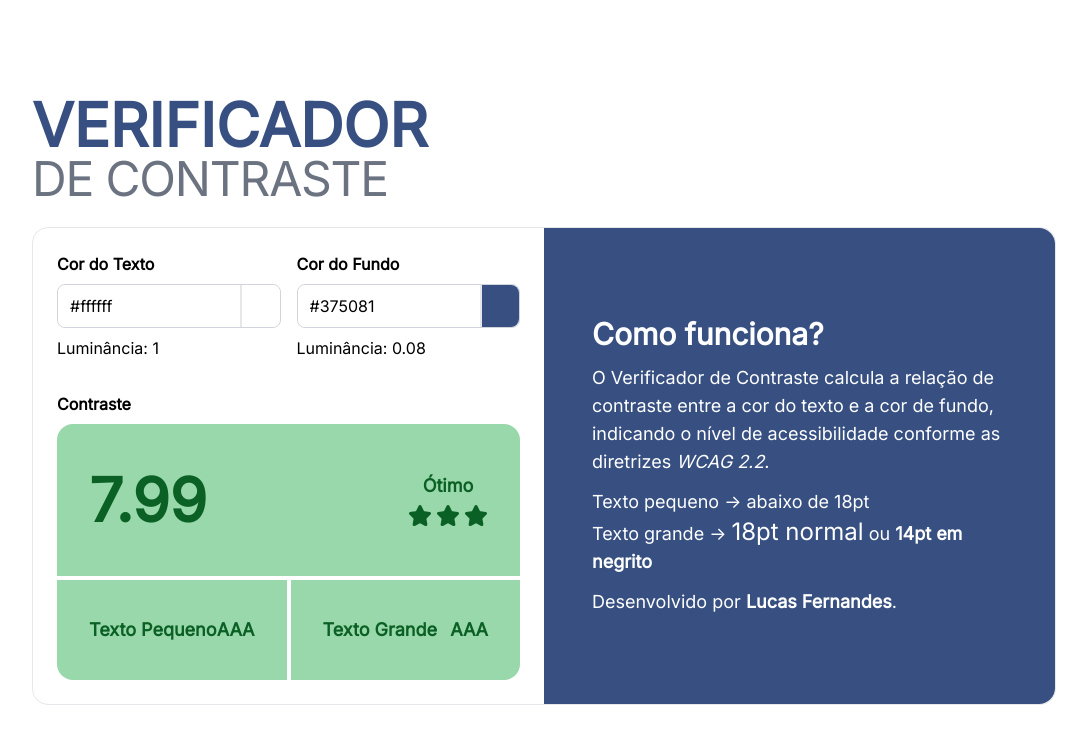
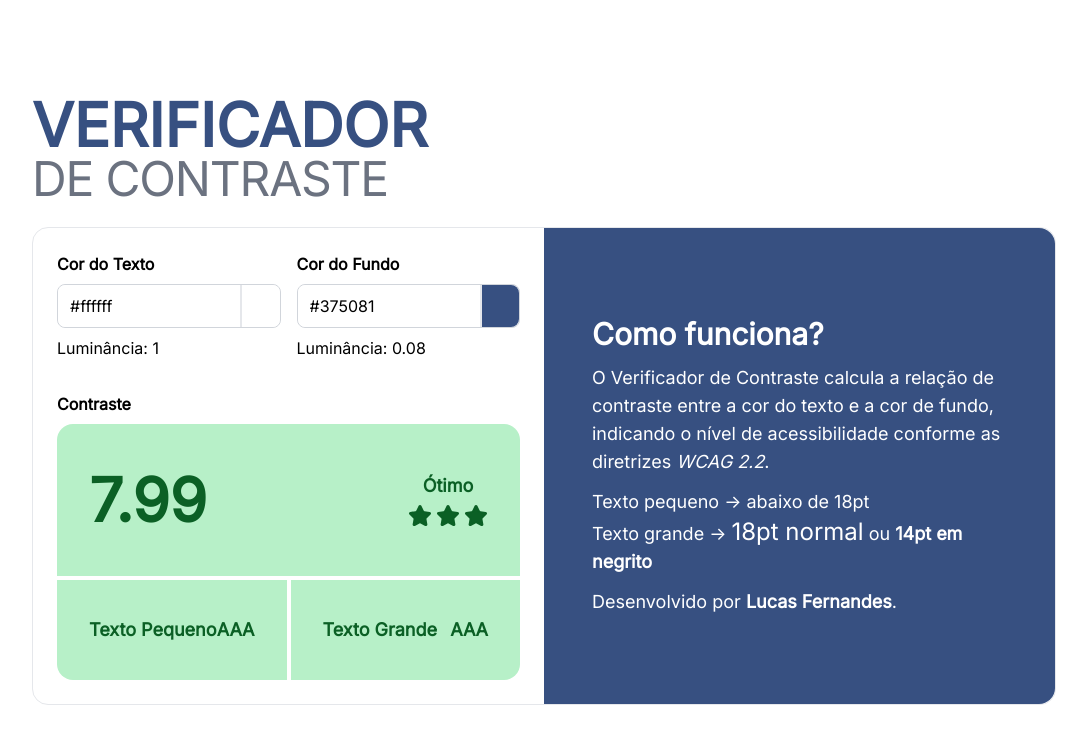
Before and after one commit to lucaskevyn/verificador-contraste, a Next.js app: page / in a window 1280 px wide. Shown: the top 744 px of the page, without its empty margins (96-1183 px from the left). Built offline with nearby package versions, Linux system fonts and the light colour scheme.

Commit message:
style: mudar cores do classificação

```diff
--- a/tailwind.config.ts
+++ b/tailwind.config.ts
@@ -11,10 +11,10 @@ export default {
       colors: {
         background: "var(--background)",
         foreground: "var(--foreground)",
-        amarelo: "#F7D060",
-        vermelho: "#FF6D60",
-        verde: "#98D8AA",
-        amareloTexto: "#745807",
+        amarelo: "#ffe7a3",
+        vermelho: "#ffb0a8",
+        verde: "#b7f0c8",
+        amareloTexto: "#775b09",
         vermelhoTexto: "#6b0e05",
         verdeTexto: "#0b6025",
         azulTexto: "#375081",
```
